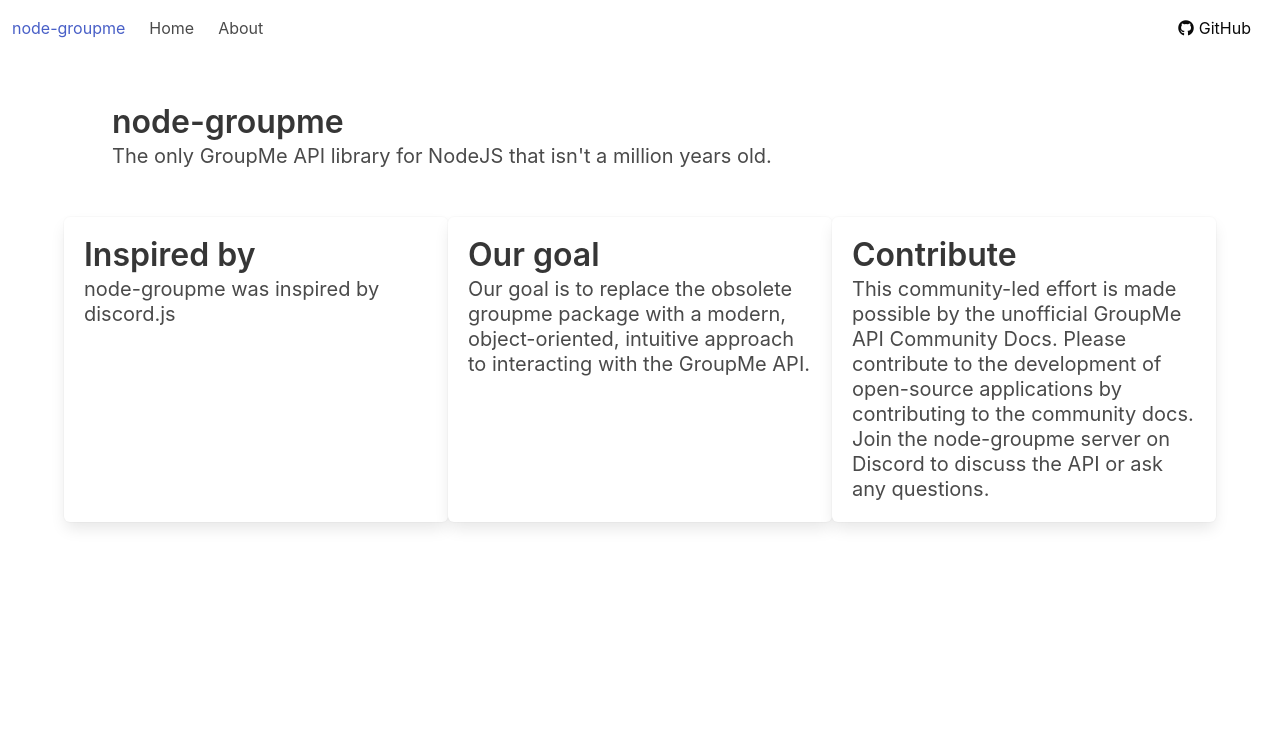
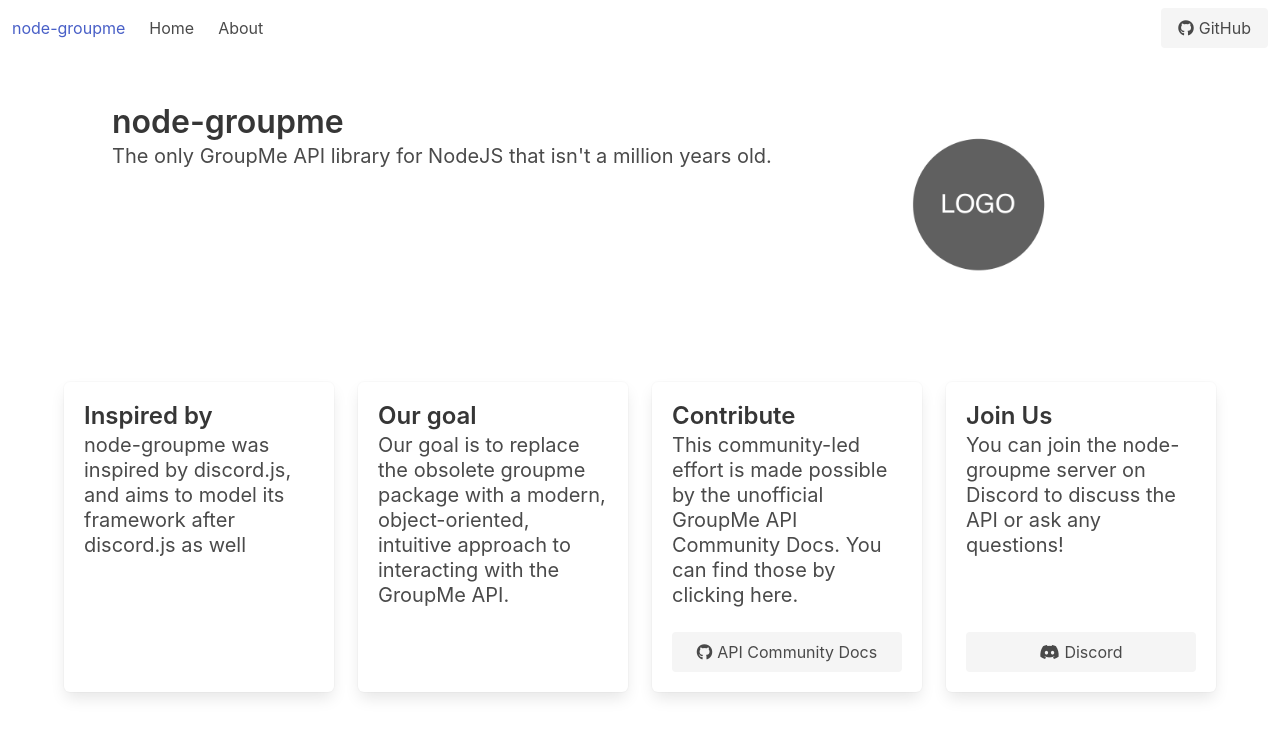
Before and after one commit to groupme-js/newdocs, a Next.js app: page / in a window 1280 px wide. Shown: the top 736 px of the page. Built offline with nearby package versions, Linux system fonts and the light colour scheme.

Commit message:
home page

```diff
--- a/components/Navbar.js
+++ b/components/Navbar.js
@@ -43,7 +43,7 @@
                     </div>
                     <div className="navbar-end">
                         <div className="navbar-item">
-                            <a className="button is-white" href="https://github.com/groupme-js">
+                            <a className="button is-light" href="https://github.com/groupme-js">
                                 <i className="fa-navbar fa-brands fa-github"></i>
                                 <span className="padleft">GitHub</span>
                             </a>
--- a/pages/index.js
+++ b/pages/index.js
@@ -1,4 +1,7 @@
 import Head from "next/head"
+import Image from "next/image"
+import logo from "../logo.png"
+import vars from "../vars"
 
 export default function Home() {
     return (
@@ -8,23 +11,54 @@
             </Head>
 
             <div className="container">
-                <section className="section">
-                    <h1 className="title">node-groupme</h1>
-                    <h2 className="subtitle">The only GroupMe API library for NodeJS that isn&apos;t a million years old.</h2>
-                </section>
+                <div className="tile is-ancestor">
+                    <div className="tile is-parent">
+                        <div className="tile is-child is-8">
+                            <section className="section center">
+                                <h1 className="title">node-groupme</h1>
+                                <h2 className="subtitle">The only GroupMe API library for NodeJS that isn&apos;t a million years old.</h2>
+                            </section>
+                        </div>
+                        <div className="tile is-child">
+                            <section className="section">
+                                <Image src={logo} alt="node-groupme logo" width={"200px"} height={"200px"} />
+                            </section>
+                        </div>
+                    </div>
+                </div>
                 <div className="tile is-ancestor">
                     <div className="tile is-parent">
                         <div className="tile is-child box mx-2">
-                            <p className="title">Inspired by</p>
-                            <p className="subtitle">node-groupme was inspired by discord.js</p>
+                            <p className="title is-4">Inspired by</p>
+                            <p className="subtitle">node-groupme was inspired by discord.js, and aims to model its framework after discord.js as well</p>
+                            <a className="pinbottom"></a>
                         </div>
+                    </div>
+                    <div className="tile is-parent">
                         <div className="tile is-child box mx-2">
-                            <p className="title">Our goal</p>
+                            <p className="title is-4">Our goal</p>
                             <p className="subtitle">Our goal is to replace the obsolete groupme package with a modern, object-oriented, intuitive approach to interacting with the GroupMe API.</p>
+                            <a className="pinbottom"></a>
                         </div>
+                    </div>
+                    <div className="tile is-parent">
                         <div className="tile is-child box mx-2">
-                            <p className="title">Contribute</p>
-                            <p className="subtitle">This community-led effort is made possible by the unofficial GroupMe API Community Docs. Please contribute to the development of open-source applications by contributing to the community docs. Join the node-groupme server on Discord to discuss the API or ask any questions.</p>
+                            <p className="title is-4">Contribute</p>
+                            <p className="subtitle">This community-led effort is made possible by the unofficial GroupMe API Community Docs. You can find those by clicking here.</p>
+                            <a className="button is-light is-fullwidth pinbottom" href="https://github.com/groupme-js/GroupMeCommunityDocs">
+                                <i className="fa-navbar fa-brands fa-github"></i>
+                                <span className="padleft">API Community Docs</span>
+                            </a>
+                        </div>
+                    </div>
+                    <div className="tile is-parent">
+                        <div className="tile is-child box mx-2">
+                            <p className="title is-4">Join Us</p>
+                            <p className="subtitle">You can join the node-groupme server on Discord to discuss the API or ask any questions!</p>
+                            <a className="button is-light is-fullwidth pinbottom" href={vars.Discord}>
+                                <i className="fa-navbar fa-brands fa-discord"></i>
+                                <span className="padleft">Discord</span>
+                            </a>
                         </div>
                     </div>
                 </div>
--- a/styles/globals.scss
+++ b/styles/globals.scss
@@ -15,3 +15,13 @@
 .content-pad {
     padding-top: 1.5em;
 }
+
+.pinbottom {
+    margin-top: auto;
+}
+
+.tile.box {
+    display: flex;
+    flex-direction: column;
+    justify-content: space-between;
+}
--- /dev/null
+++ b/vars.js
@@ -0,0 +1,3 @@
+module.exports = {
+    Discord: "https://discord.gg/w3P57fRaUW"
+}
```
Also changed, not shown: logo.png (added).
